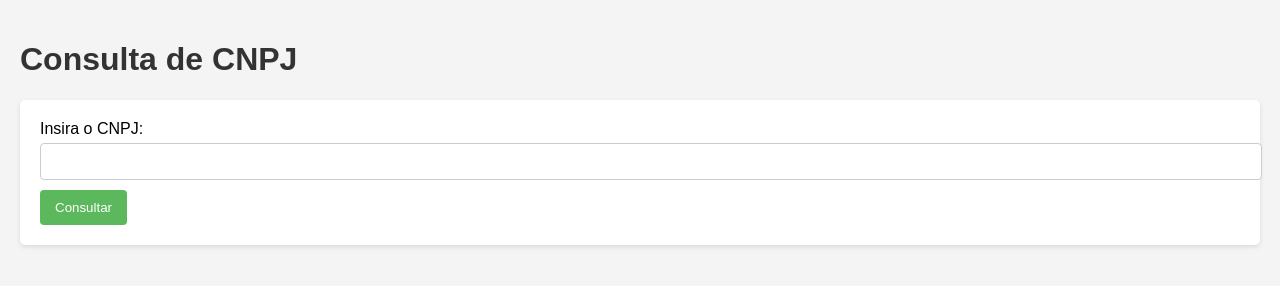
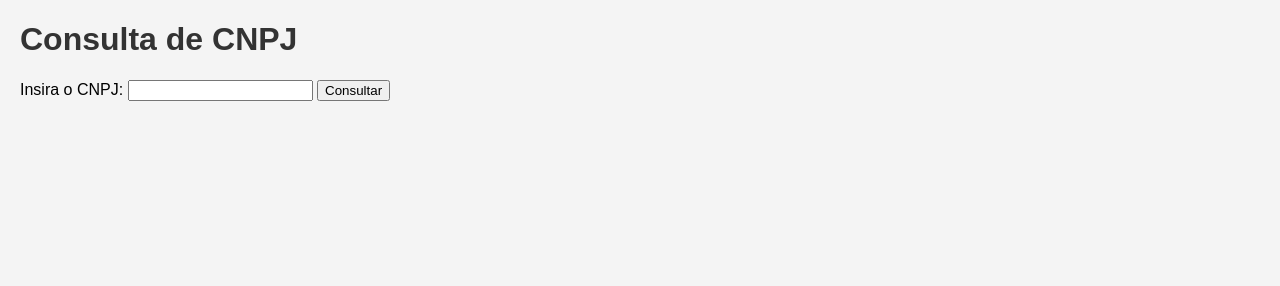
Before and after one commit to marktab12/consultas-cnpj, a plain HTML site: page index.html in a window 1280 px wide. Drawn offline with Linux system fonts and the light colour scheme.

Commit message:
Update style.css

```diff
--- a/style.css
+++ b/style.css
@@ -1,47 +1,19 @@
 body {
     font-family: Arial, sans-serif;
+    margin: 20px;
+    padding: 0;
     background-color: #f4f4f4;
-    margin: 0;
-    padding: 20px;
 }
 
 h1 {
     color: #333;
 }
 
-form {
-    background: #fff;
-    padding: 20px;
-    border-radius: 5px;
-    box-shadow: 0 2px 5px rgba(0,0,0,0.1);
-}
-
-label {
-    display: block;
-    margin-bottom: 5px;
-}
-
-input[type="text"] {
-    width: 100%;
-    padding: 10px;
-    margin-bottom: 10px;
-    border: 1px solid #ccc;
-    border-radius: 4px;
-}
-
-button {
-    background-color: #5cb85c;
-    color: white;
-    border: none;
-    padding: 10px 15px;
-    border-radius: 4px;
-    cursor: pointer;
-}
-
-button:hover {
-    background-color: #4cae4c;
+#cnpj-form {
+    margin-bottom: 20px;
 }
 
 #result {
     margin-top: 20px;
+    font-weight: bold;
 }
```
